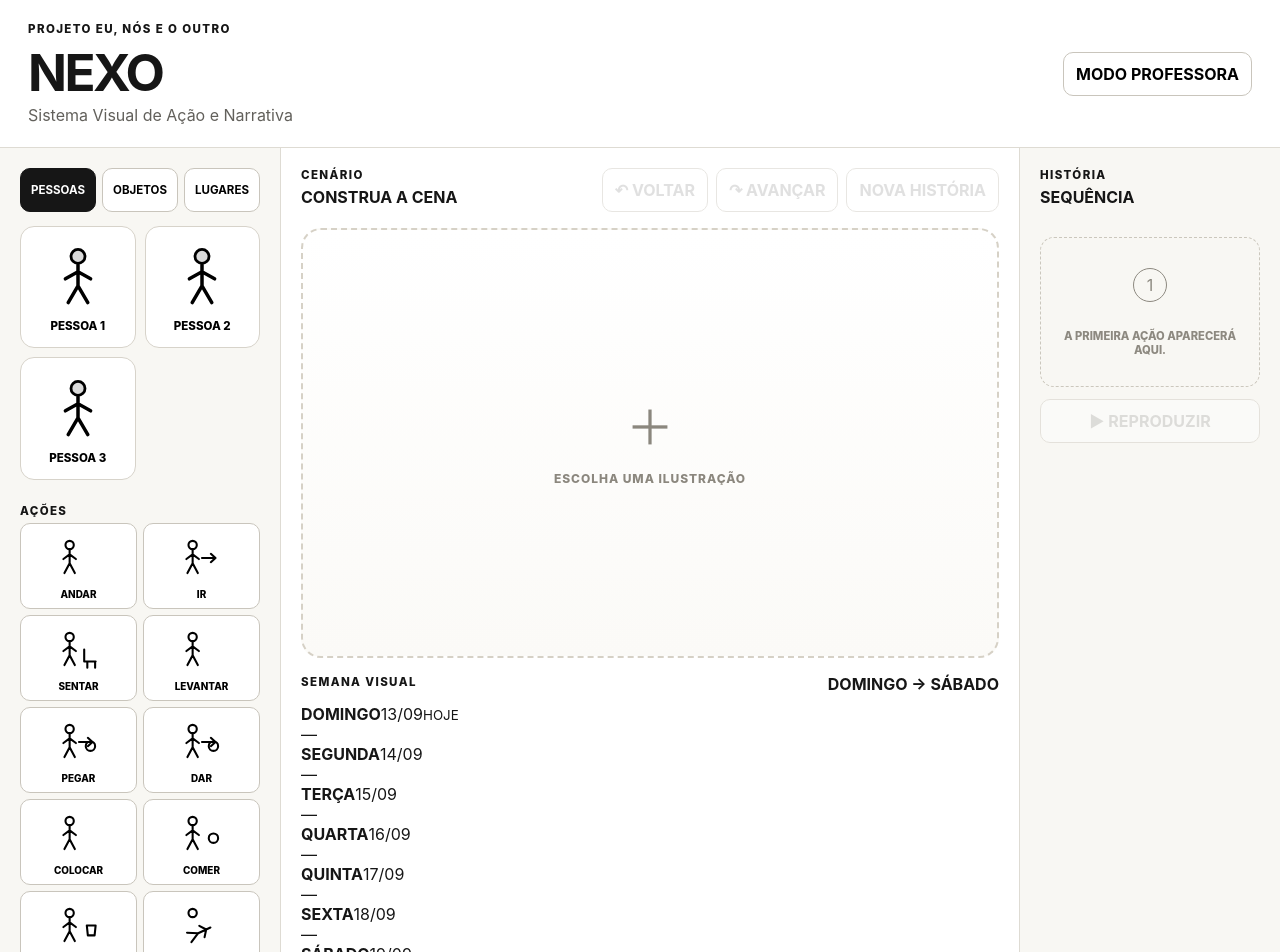
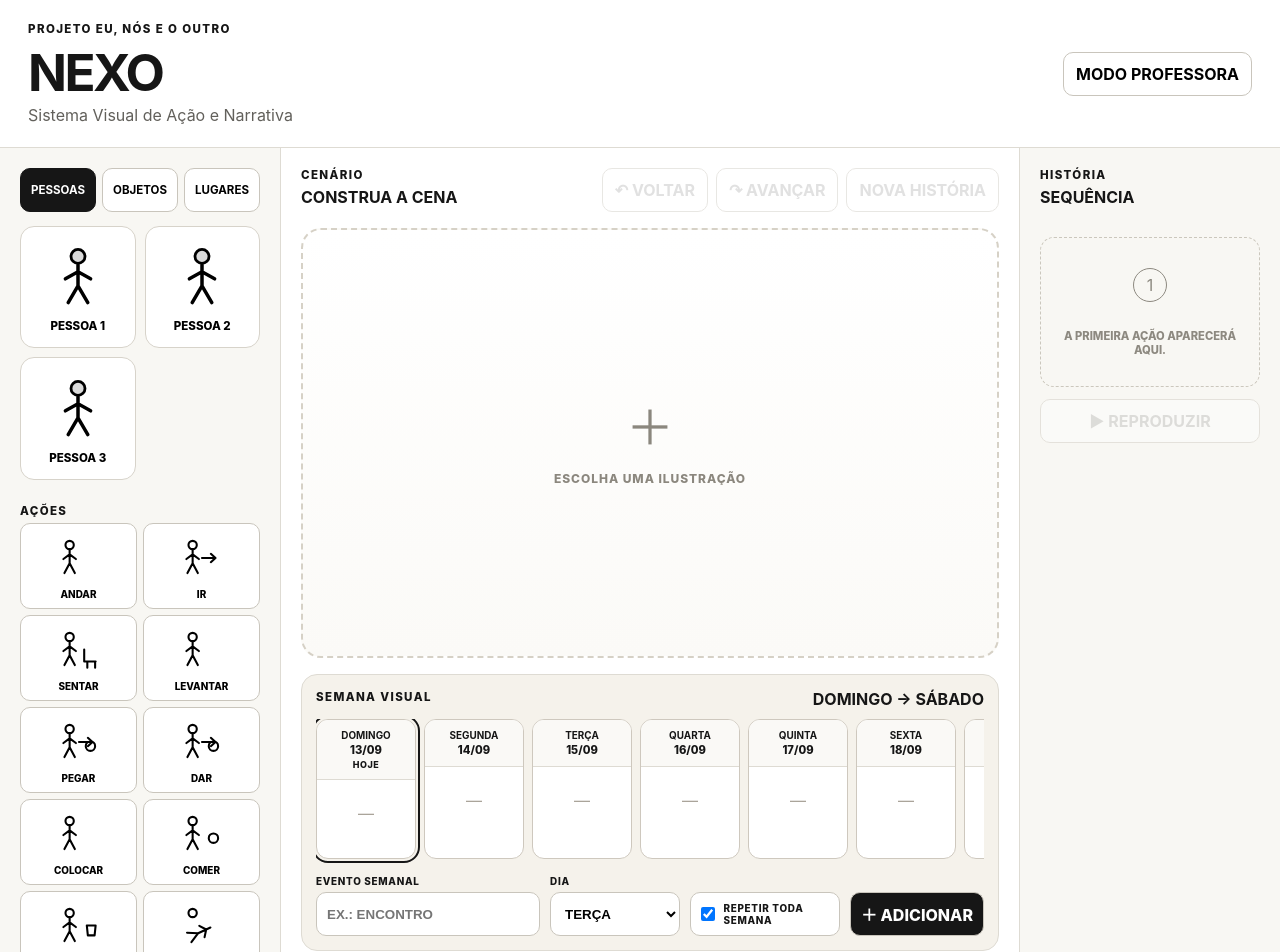
Before and after one commit to aeduardasantana/nexo, a React (Vite) app: page / in a window 1280 px wide. Shown: the top 952 px of the page. Built offline with nearby package versions, Linux system fonts and the light colour scheme.

Commit message:
style: add visual weekly calendar [edufertanapo]

```diff
--- a/src/styles.css
+++ b/src/styles.css
@@ -1457,3 +1457,160 @@ button:disabled { opacity: .42; cursor: not-allowed; }
     grid-template-columns: 1fr;
   }
 }
+
+
+.week-builder {
+  border: 1px solid #dedbd3;
+  border-radius: 16px;
+  padding: 14px;
+  background: #f5f2eb;
+}
+
+.week-grid {
+  display: grid;
+  grid-template-columns: repeat(7, minmax(100px, 1fr));
+  gap: 8px;
+  overflow-x: auto;
+  padding-bottom: 4px;
+}
+
+.week-day {
+  border: 1px solid #cec8be;
+  border-radius: 12px;
+  background: #fff;
+  overflow: hidden;
+  min-width: 100px;
+}
+
+.week-day.today {
+  outline: 2px solid #161616;
+  outline-offset: 2px;
+}
+
+.week-day header {
+  padding: 9px 7px;
+  display: grid;
+  justify-items: center;
+  gap: 2px;
+  background: #faf9f6;
+  border-bottom: 1px solid #dedbd3;
+}
+
+.week-day header strong {
+  font-size: .62rem;
+}
+
+.week-day header span {
+  font-size: .7rem;
+  font-weight: 850;
+}
+
+.week-day header small {
+  font-size: .56rem;
+  font-weight: 850;
+  letter-spacing: .06em;
+}
+
+.week-events {
+  min-height: 78px;
+  display: grid;
+  gap: 6px;
+  align-content: start;
+  padding: 7px;
+}
+
+.week-event {
+  border: 1px solid #d5d0c7;
+  border-radius: 9px;
+  background: #fff;
+  padding: 7px;
+  display: grid;
+  gap: 3px;
+}
+
+.week-event strong {
+  font-size: .62rem;
+}
+
+.week-event small {
+  font-size: .52rem;
+  font-weight: 800;
+  color: #6f6b63;
+}
+
+.week-empty {
+  display: grid;
+  place-items: center;
+  min-height: 52px;
+  color: #aaa49a;
+}
+
+.week-create {
+  margin-top: 12px;
+  display: grid;
+  grid-template-columns: minmax(180px, 2fr) minmax(130px, 1fr) minmax(150px, 1fr) minmax(130px, auto);
+  gap: 10px;
+  align-items: end;
+}
+
+.week-create label {
+  display: grid;
+  gap: 5px;
+}
+
+.week-create label > span {
+  font-size: .62rem;
+  font-weight: 850;
+  letter-spacing: .07em;
+}
+
+.week-create input,
+.week-create select,
+.week-create button {
+  min-height: 44px;
+  border: 1px solid #c9c5bc;
+  border-radius: 10px;
+  background: #fff;
+  padding: 8px 10px;
+  font-weight: 800;
+}
+
+.week-create button {
+  background: #161616;
+  color: #fff;
+  cursor: pointer;
+}
+
+.week-check {
+  display: flex !important;
+  align-items: center;
+  gap: 8px !important;
+  min-height: 44px;
+  border: 1px solid #c9c5bc;
+  border-radius: 10px;
+  background: #fff;
+  padding: 8px 10px;
+}
+
+.week-check input {
+  min-height: 0;
+  width: 18px;
+  height: 18px;
+  margin: 0;
+}
+
+@media (max-width: 900px) {
+  .week-create {
+    grid-template-columns: 1fr 1fr;
+  }
+}
+
+@media (max-width: 640px) {
+  .week-create {
+    grid-template-columns: 1fr;
+  }
+
+  .week-grid {
+    grid-template-columns: repeat(7, 110px);
+  }
+}
```
